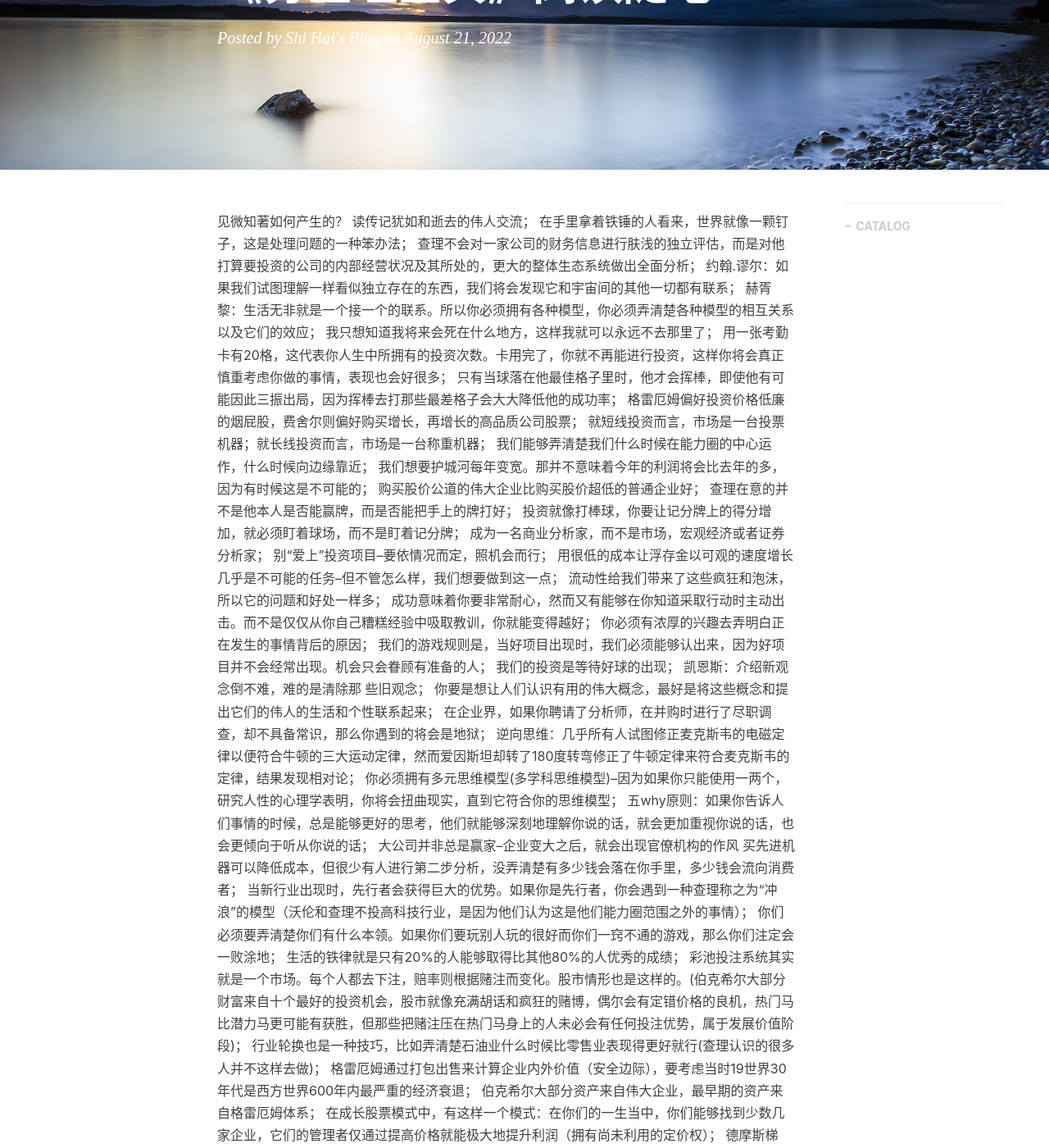
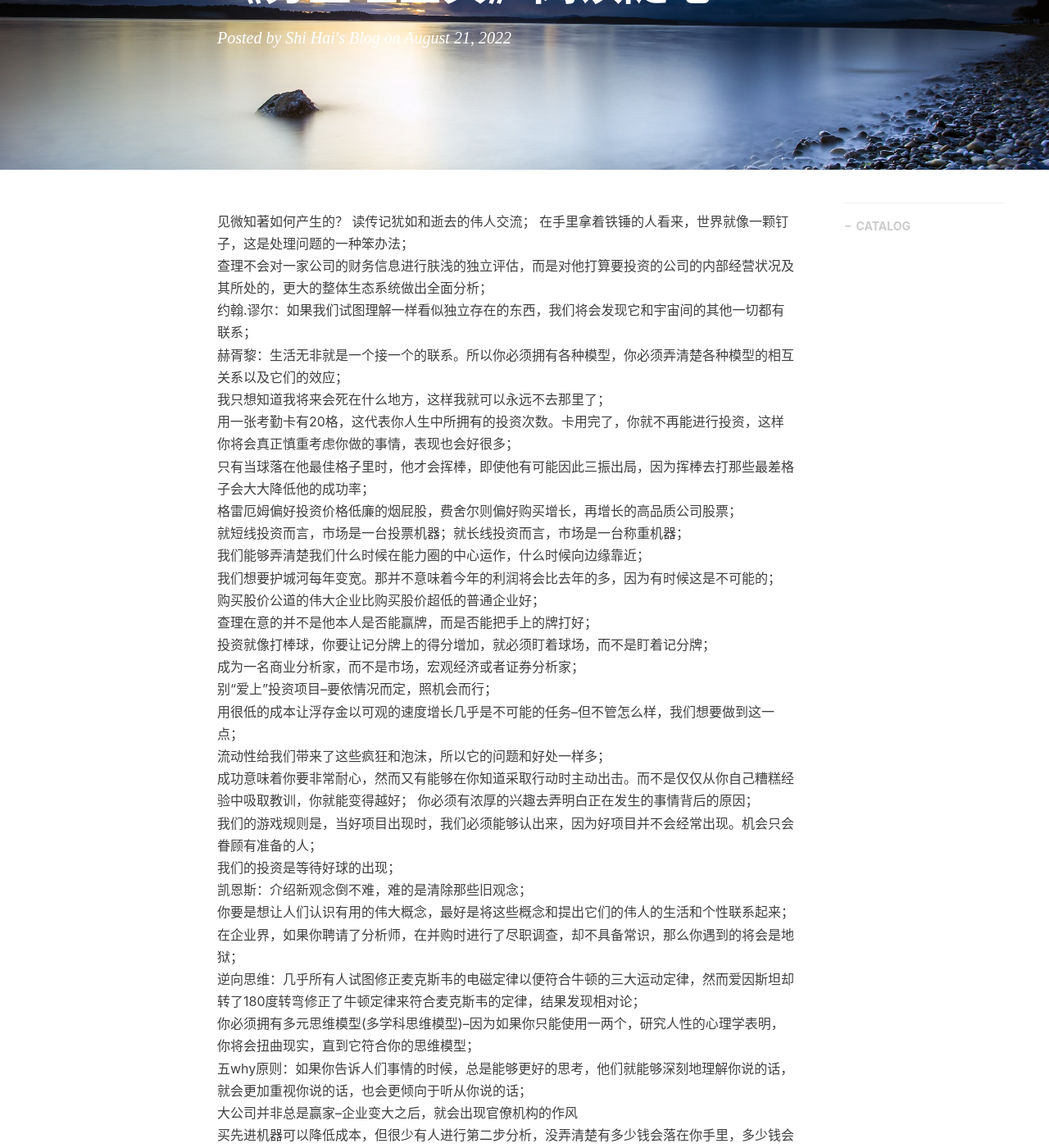
Before and after one commit to shihai1991/shihai1991.github.io, a Jekyll site: the page built from _posts/2022-08-21-穷查理宝典.md, in a window 1280 px wide and 1400 px high, scrolled down 250 px. Shown: the whole window at 82% size. Built offline with Jekyll 4.4.1, drawn with Linux system fonts in a browser that asks for light colours; nearby versions of some CDN libraries; comment, search, counter and statistics services are not loaded; some of the changed text lies outside the part shown.

Commit message:
Update 2022-08-21-穷查理宝典.md

```diff
--- a/_posts/2022-08-21-穷查理宝典.md
+++ b/_posts/2022-08-21-穷查理宝典.md
@@ -28,12 +28,10 @@
 别“爱上”投资项目--要依情况而定，照机会而行；
 用很低的成本让浮存金以可观的速度增长几乎是不可能的任务--但不管怎么样，我们想要做到这一点；
 流动性给我们带来了这些疯狂和泡沫，所以它的问题和好处一样多；
-成功意味着你要非常耐心，然而又有能够在你知道采取行动时主动出击。而不是仅仅从你自己糟糕经验中吸取教训，你就能变得越好；
-你必须有浓厚的兴趣去弄明白正在发生的事情背后的原因；
+成功意味着你要非常耐心，然而又有能够在你知道采取行动时主动出击。而不是仅仅从你自己糟糕经验中吸取教训，你就能变得越好；  你必须有浓厚的兴趣去弄明白正在发生的事情背后的原因；
 我们的游戏规则是，当好项目出现时，我们必须能够认出来，因为好项目并不会经常出现。机会只会眷顾有准备的人；
 我们的投资是等待好球的出现；
-凯恩斯：介绍新观念倒不难，难的是清除那
-些旧观念；
+凯恩斯：介绍新观念倒不难，难的是清除那些旧观念；
 你要是想让人们认识有用的伟大概念，最好是将这些概念和提出它们的伟人的生活和个性联系起来；
 在企业界，如果你聘请了分析师，在并购时进行了尽职调查，却不具备常识，那么你遇到的将会是地狱；
 逆向思维：几乎所有人试图修正麦克斯韦的电磁定律以便符合牛顿的三大运动定律，然而爱因斯坦却转了180度转弯修正了牛顿定律来符合麦克斯韦的定律，结果发现相对论；
@@ -65,8 +63,7 @@
 第四个有用观念：你必须以跨学科的方式进行思考；
 意识形态会让人做出一些古怪的举动，也能严重扭曲人们的认知；
 沃伦巴菲特的父亲是右翼分子，巴菲特童年就知道并远离意识形态；
-许多地方引进了极端的左翼或者右翼意识形态，而对于拥有这些意识形态的人来说，重新获得客观的研究态度比重新获得童贞之身更难；
-现在每个人都同意两个观点：第一，当股价上涨时，消费意愿会跟着上涨，而当股价下跌时，消费意愿也会跟着下跌；第二，消费意愿对宏观经济而言至关重要；
+许多地方引进了极端的左翼或者右翼意识形态，而对于拥有这些意识形态的人来说，重新获得客观的研究态度比重新获得童贞之身更难;现在每个人都同意两个观点：第一，当股价上涨时，消费意愿会跟着上涨，而当股价下跌时，消费意愿也会跟着下跌；第二，消费意愿对宏观经济而言至关重要；
 
 《华尔街日报》《福布斯》《财富》这些刊物都非常好，可以承担飞行模拟器的功能：他们报道的那些事件往往有错综复杂的原因，我们可以让学生试着用各个学科的知识来加以分析；
 硬科学（数学，物理，化学和工程）的治学精神与方法不是"拿来主义"，而是"不管是否喜欢都必须熟练的掌握"。跨学科合理的应用应该是这样的：1) 必须完全弄清楚所有知识的原始出处；2) 必须把更基本的解释放在第一位;
@@ -84,9 +81,14 @@
 二十五个常用的误判心理学
 一. 奖励和惩罚(超级反应倾向)
 富兰克林：你要说服别人，要诉诸利益，而非诉诸理性；
-由于激励机制引起的偏见非常普遍，查理的顾问给出建议一般是“这个问题需要更多的管理顾问服务”，所以和顾问打交道要做到：1）如果顾问提出的专业建议对他本身特别有利，你就应该特别害怕这些建议；2）在和顾问打交道时，学习和使用你顾问所在行业的基本知识；3）复核，质疑或者更换你得到的建议，除非经过客观考虑之后这些建议看起来是合适的；
+由于激励机制引起的偏见非常普遍，查理的顾问给出建议一般是“这个问题需要更多的管理顾问服务”，所以和顾问打交道要做到：  1）如果顾问提出的专业建议对他本身特别有利，你就应该特别害怕这些建议；
+2）在和顾问打交道时，学习和使用你顾问所在行业的基本知识；
+3）复核，质疑或者更换你得到的建议，除非经过客观考虑之后这些建议看起来是合适的；
 二. 喜欢/热爱倾向
-热爱是与生俱来的，小鸡孵化出来就会跟随第一个会动的生物；1）忽略热爱对象的缺点，对其百依百顺；2）偏爱那些能够让自己联想起热爱对象的人，物品和行动；3）为了爱而扭曲现实；
+热爱是与生俱来的，小鸡孵化出来就会跟随第一个会动的生物；
+1）忽略热爱对象的缺点，对其百依百顺；
+2）偏爱那些能够让自己联想起热爱对象的人，物品和行动；
+3）为了爱而扭曲现实；
 极度的热爱和倾慕的人往往能发挥榜样的作用；
 三. 讨论/憎恨倾向
 和二类似
```
